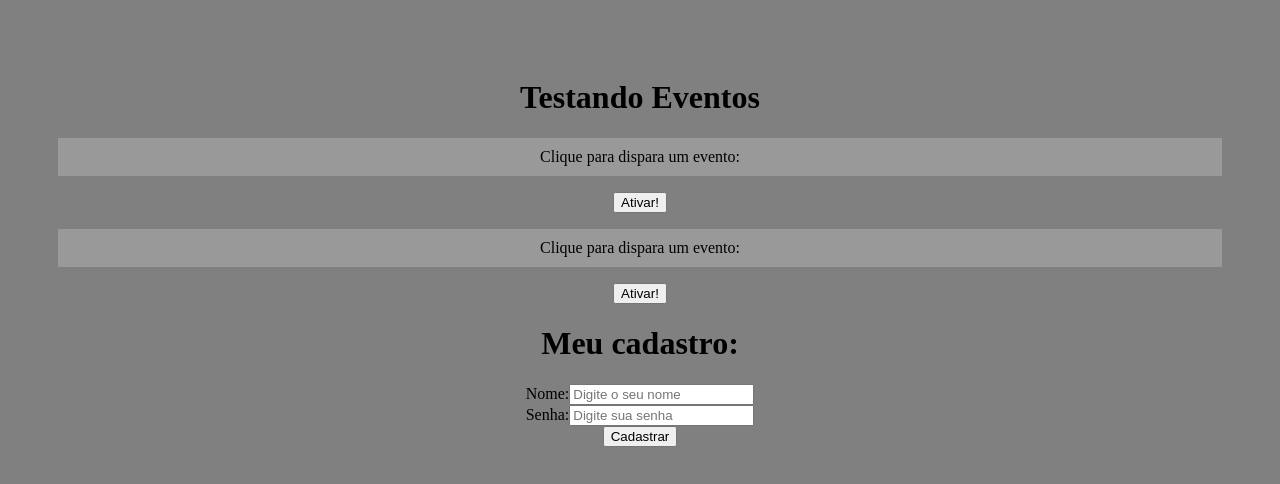
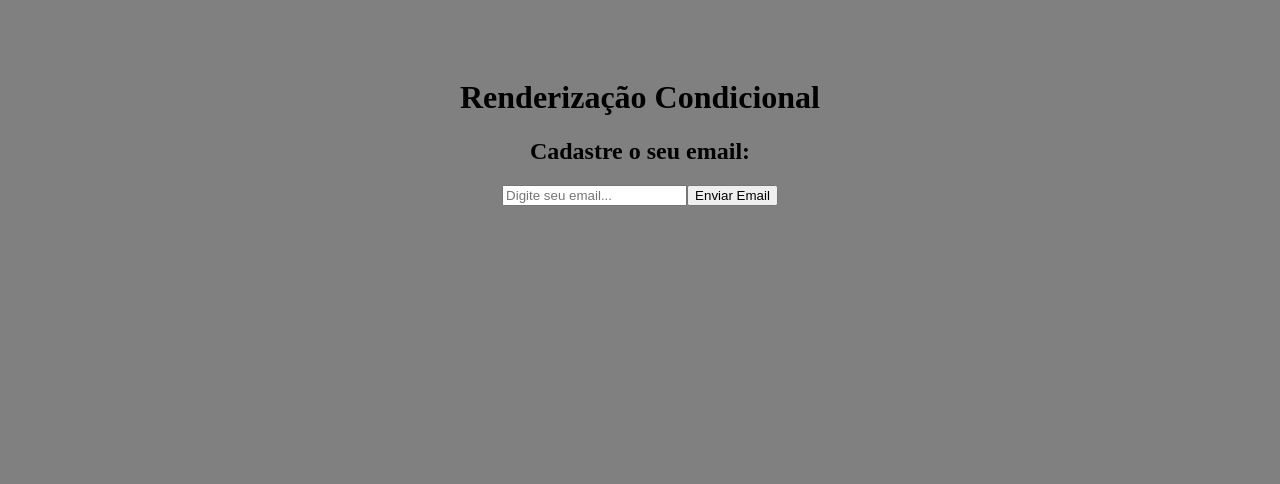
Before and after one commit to AldenirTakeshi/Exec-React_Hora-de-Codar, a React (Create React App) app: page / in a window 1280 px wide. Shown: the top 484 px of the page. Built offline with nearby package versions, Linux system fonts and the light colour scheme.

Commit message:
renderização condicional

```diff
--- a/src/App.js
+++ b/src/App.js
@@ -1,13 +1,12 @@
 import "./App.css";
 import Form from "./components/Form";
 import Evento from "./components/Evento";
+import Condicional from "./components/Condicional";
 function App() {
   return (
     <div className="App">
-      <h1>Testando Eventos</h1>
-      <Evento numero="1" />
-      <Evento numero="2" />
-      <Form />
+      <h1>Renderização Condicional</h1>
+      <Condicional />
     </div>
   );
 }
--- /dev/null
+++ b/src/components/Condicional.js
@@ -0,0 +1,39 @@
+import React from "react";
+import { useState } from "react";
+
+const Condicional = () => {
+  const [email, setEmail] = useState();
+  const [userEmail, setUserEmail] = useState();
+
+  function enviarEmail(e) {
+    e.preventDefault();
+    setUserEmail(email);
+    console.log(userEmail);
+  }
+  function limparEmail() {
+    setUserEmail("");
+  }
+  return (
+    <div>
+      <h2>Cadastre o seu email:</h2>
+      <form>
+        <input
+          type="email"
+          placeholder="Digite seu email..."
+          onChange={(e) => setEmail(e.target.value)}
+        ></input>
+        <button type="submit" onClick={enviarEmail}>
+          Enviar Email
+        </button>
+        {userEmail && (
+          <div>
+            <p>O Email do usuário é: {userEmail}</p>
+            <button onClick={limparEmail}>Limpar Email</button>
+          </div>
+        )}
+      </form>
+    </div>
+  );
+};
+
+export default Condicional;
--- a/src/components/Evento.js
+++ b/src/components/Evento.js
@@ -1,13 +1,18 @@
 import React from "react";
+import Button from "./evento/Button";
 
-const Evento = ({ numero }) => {
+const Evento = () => {
   function meuEvento() {
-    console.log(`${numero}`);
+    console.log(`Primeito Evento`);
+  }
+  function segundoEvento() {
+    console.log(`Segundo Evento`);
   }
   return (
     <div>
       <p>Clique para dispara um evento:</p>
-      <button onClick={meuEvento}>Ativar!</button>
+      <Button event={meuEvento} text="Primeiro Evento" />
+      <Button event={segundoEvento} text="Segundo Evento" />
     </div>
   );
 };
--- /dev/null
+++ b/src/components/evento/Button.js
@@ -0,0 +1,7 @@
+import React from "react";
+
+const Button = (props) => {
+  return <button onClick={props.event}>{props.text}</button>;
+};
+
+export default Button;
```
